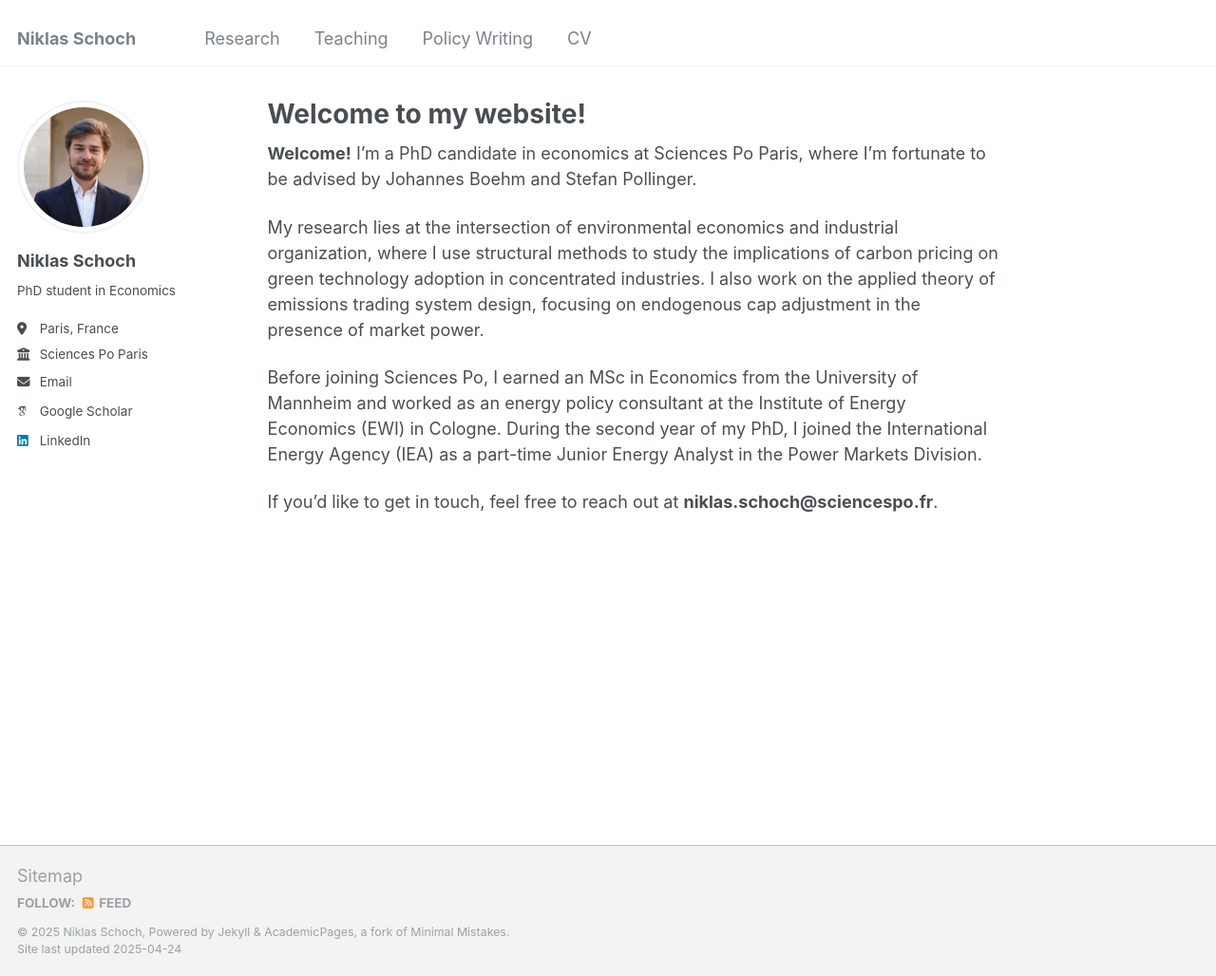
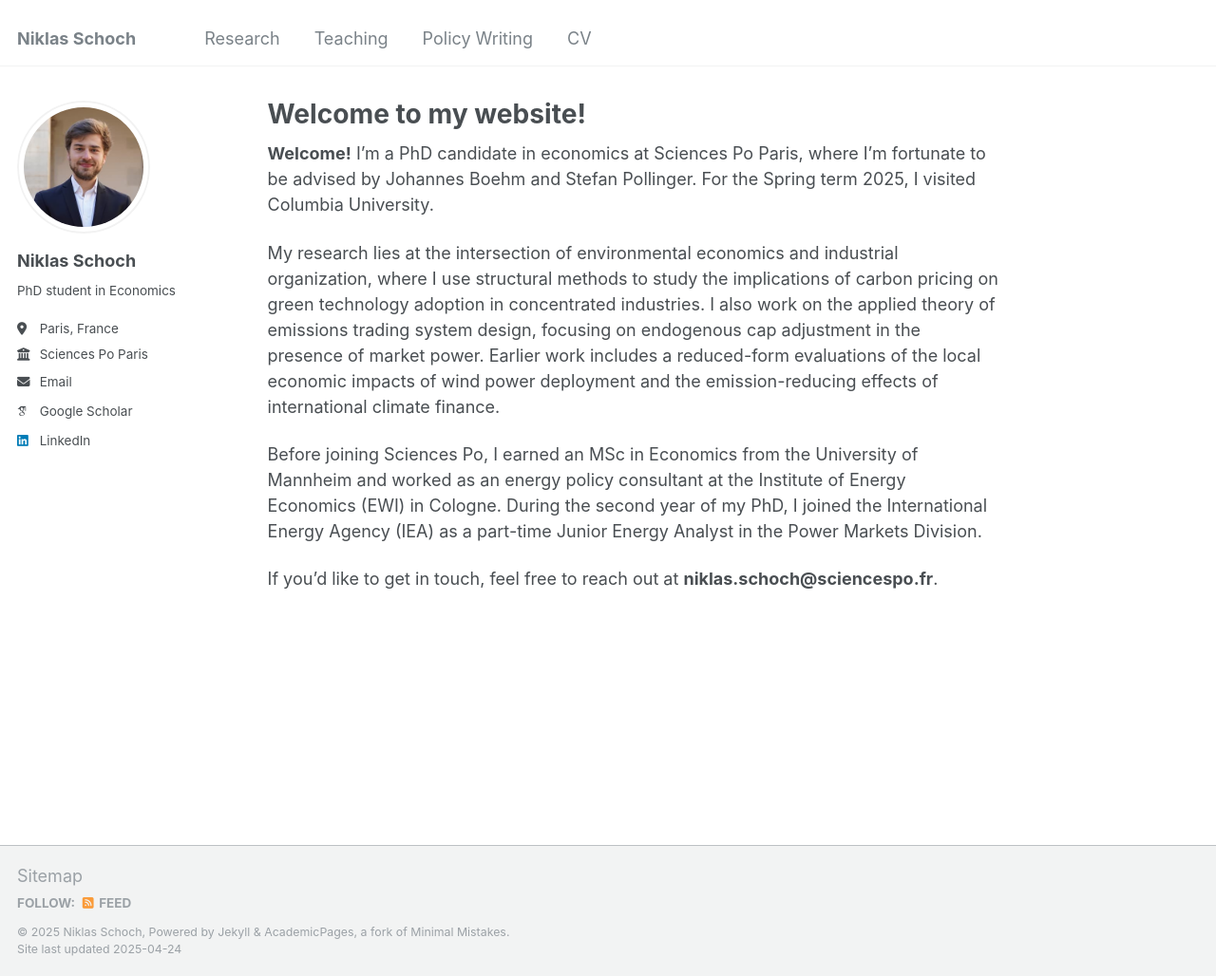
Before and after one commit to niklasschoch/niklasschoch.github.io, a Jekyll site: the page built from _pages/about.md, in a window 1280 px wide and 1028 px high. Shown: the whole window at 95% size. Built offline with Jekyll 4.4.1, drawn with Linux system fonts in a browser that asks for light colours; some web fonts are replaced.

Commit message:
Update about.md
Signed-off-by: niklasschoch <74817881+niklasschoch@users.noreply.github.com>

```diff
--- a/_pages/about.md
+++ b/_pages/about.md
@@ -7,9 +7,9 @@ redirect_from:
   - /about.html
 ---
 
-**Welcome!** I’m a PhD candidate in economics at Sciences Po Paris, where I’m fortunate to be advised by Johannes Boehm and Stefan Pollinger.
+**Welcome!** I’m a PhD candidate in economics at Sciences Po Paris, where I’m fortunate to be advised by Johannes Boehm and Stefan Pollinger. For the Spring term 2025, I visited Columbia University.
 
-My research lies at the intersection of environmental economics and industrial organization, where I use structural methods to study the implications of carbon pricing on green technology adoption in concentrated industries. I also work on the applied theory of emissions trading system design, focusing on endogenous cap adjustment in the presence of market power.
+My research lies at the intersection of environmental economics and industrial organization, where I use structural methods to study the implications of carbon pricing on green technology adoption in concentrated industries. I also work on the applied theory of emissions trading system design, focusing on endogenous cap adjustment in the presence of market power. Earlier work includes a reduced-form evaluations of the local economic impacts of wind power deployment and the emission-reducing effects of international climate finance.
 
 Before joining Sciences Po, I earned an MSc in Economics from the University of Mannheim and worked as an energy policy consultant at the Institute of Energy Economics (EWI) in Cologne. During the second year of my PhD, I joined the International Energy Agency (IEA) as a part-time Junior Energy Analyst in the Power Markets Division.
 
```
